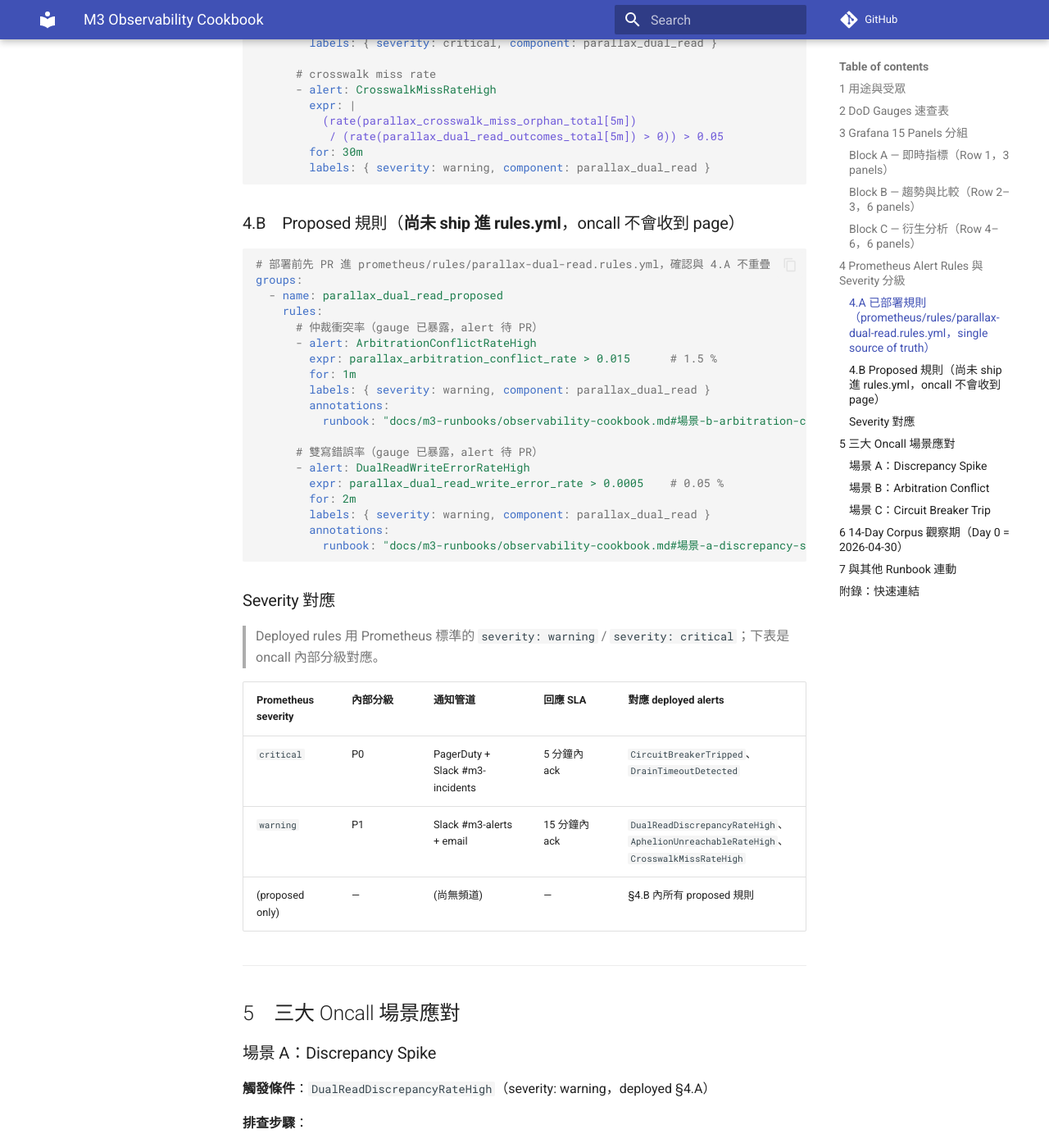
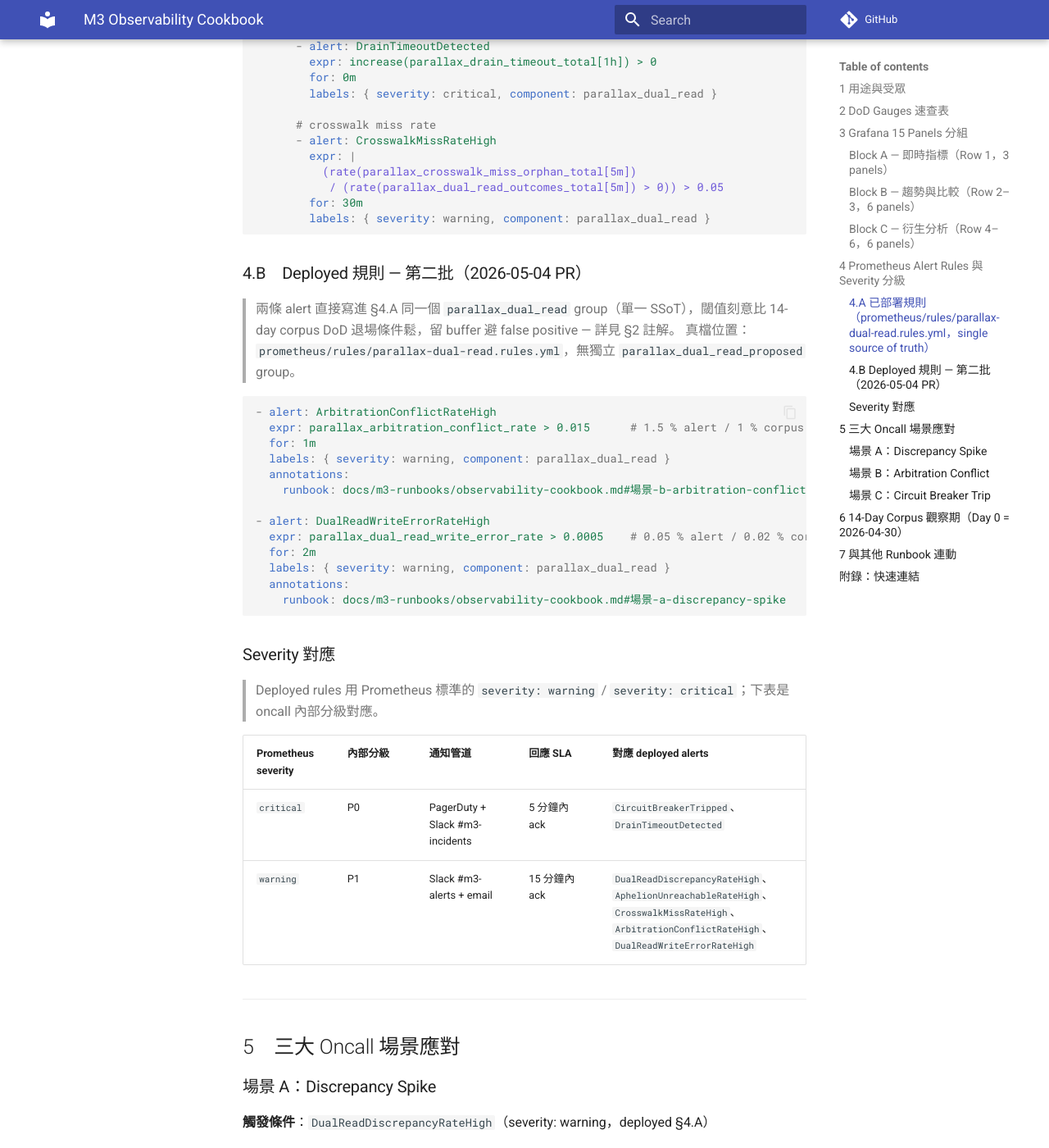
Before and after one commit to Chris97924/parallax-kernel, an MkDocs documentation site: the page built from docs/m3-runbooks/observability-cookbook.md, in a window 1280 px wide and 1400 px high, scrolled down 4397 px. Shown: the whole window at 82% size. Built offline with MkDocs 1.6.1 and Material for MkDocs 9.7.7, drawn with Linux system fonts in a browser that asks for light colours; comment, search, counter and statistics services are not loaded; some of the changed text lies outside the part shown.

Commit message:
feat(m3-alerts): deploy ArbitrationConflictRateHigh + DualReadWriteErrorRateHigh (#36)
* feat(m3-alerts): deploy ArbitrationConflictRateHigh + DualReadWriteErrorRateHigh

Closes the M3 corpus observability gap: gauges have been emitted by
parallax/server/routes/metrics.py:380-390 since Story 6 shipped, but no
alert rule was paging oncall when they crossed thresholds. Without these
two rules, a corpus-period breach silently passes — 14-day DoD becomes
unverifiable.

Both rules ride the existing `parallax_dual_read` group (single SSoT,
no separate proposed group). Alert thresholds are intentionally looser
than the 14-day corpus DoD exit thresholds to leave a buffer against
false positives during normal operation:

  ArbitrationConflictRateHigh : alert > 1.5 %  / DoD exit < 1 %
  DualReadWriteErrorRateHigh  : alert > 0.05 % / DoD exit < 0.02 %

Cookbook §2 / §3 / §4 / §5 updated to drop the "⏳ proposed" markers
and reflect the deployed state. The legacy `parallax_dual_read_proposed`
group YAML in §4.B is removed — single source of truth is rules.yml.

Verification:
  python -m pytest tests/router/  → 484 passed, 4 xfailed
  ruff check prometheus/           → All checks passed
  yaml.safe_load                   → 1 group, 7 rules valid

Acceptance: docs/m4-prep/stage-0-preflight-checklist.md §2 — two rows
(arbitration_conflict / write_error) move from gauge-only to gauge+alert.

* fix(m3-alerts): drop runbook annotation, fold runbook ref into description

Address PR #36 critic finding (MEDIUM-1): GitHub markdown slugger
collapses fullwidth colon + space into the next CJK token, so the slug
for '### 場景 A：Discrepancy Spike' on main-next renders as
'場景-adiscrepancy-spike' (no hyphen between 'a' and 'discrepancy'),
making the original annotation URL '#場景-a-discrepancy-spike' a 404.

Confirmed via repo render (curl https://github.com/.../observability-cookbook.md):
  id=user-content-場景-adiscrepancy-spike
  id=user-content-場景-barbitration-conflict
  id=user-content-場景-ccircuit-breaker-trip

Two safe fixes existed:
  (a) match the actual slug, but it would drift if GitHub's slugger changes.
  (b) drop the annotation, fold the runbook ref into description prose.

Choosing (b) — matches the convention of the existing 5 alerts in this
file (DualReadDiscrepancyRateHigh / CrosswalkMissRateHigh / etc.) which
all reference the runbook only in description, never via annotation.
Single style, no anchor risk.

````diff
--- a/docs/m3-runbooks/observability-cookbook.md
+++ b/docs/m3-runbooks/observability-cookbook.md
@@ -26,15 +26,15 @@
 | # | Gauge 名稱 | Gauge 部署 | Alert 部署 | Alert 閾值（已部署）/ Rationale |
 |---|-----------|-----------|-----------|-------------------------------|
 | 1 | `parallax_dual_read_discrepancy_rate` | ✅ | ✅ `DualReadDiscrepancyRateHigh` | `> 0.001`（0.1 %）for 30m / severity warning（對齊 M3 DoD 的 0.1 % 門檻） |
-| 2 | `parallax_arbitration_conflict_rate` | ✅ | ⏳ proposed `ArbitrationConflictRateHigh` | gauge 已暴露；alert YAML 在 §4.B，待 PR 進 rules.yml |
-| 3 | `parallax_dual_read_write_error_rate` | ✅ | ⏳ proposed `DualReadWriteErrorRateHigh` | gauge 已暴露；alert YAML 在 §4.B，待 PR 進 rules.yml |
+| 2 | `parallax_arbitration_conflict_rate` | ✅ | ✅ `ArbitrationConflictRateHigh` | `> 0.015`（1.5 %）for 1m / severity warning（alert 較鬆，留 0.5 % buffer 對 14-day corpus DoD 的 1 % 退場條件） |
+| 3 | `parallax_dual_read_write_error_rate` | ✅ | ✅ `DualReadWriteErrorRateHigh` | `> 0.0005`（0.05 %）for 2m / severity warning（alert 較鬆，留 0.03 % buffer 對 corpus DoD 的 0.02 %） |
 | 4 | `parallax_aphelion_unreachable_rate` | ✅ | ✅ `AphelionUnreachableRateHigh` | `> 0.01`（1 %）for 5m / severity warning（5 min 內持續即將觸發 circuit breaker） |
 | 5 | `parallax_crosswalk_miss_orphan_total` / `parallax_dual_read_outcomes_total` | ✅ | ✅ `CrosswalkMissRateHigh` | rate 比 `> 0.05`（5 %）for 30m / severity warning |
 | 6 | `parallax_circuit_breaker_tripped_total` | ✅ | ✅ `CircuitBreakerTripped` | `increase[10m] > 0` for 0m / severity critical（單調 counter，**沒有 72h windowed gauge**） |
 
 > **重要修正**：
 > - 不存在 `circuit_open_count_72h` gauge，請改用 `parallax_circuit_breaker_tripped_total` counter + `increase[Xh]` 表達式。
-> - `parallax_arbitration_conflict_rate` 與 `parallax_dual_read_write_error_rate` gauge 已暴露（`parallax/server/routes/metrics.py:380-390`），但 `parallax-dual-read.rules.yml` 尚無對應 alert rule；§4.B 為 proposed YAML，部署前需 PR。
+> - `parallax_arbitration_conflict_rate` 與 `parallax_dual_read_write_error_rate` 對應 alert rule 已部署（2026-05-04 PR），閾值 `1.5 %` / `0.05 %` 設計留 buffer 對 14-day corpus DoD 1 % / 0.02 %。
 > - 14-day corpus 退場條件 `< 0.1 %` 對齊 deployed `DualReadDiscrepancyRateHigh > 0.001`。
 
 ---
@@ -48,8 +48,8 @@ Dashboard URL：`https://grafana.internal/d/m3-lane-c-v03/`
 | Panel | 指標來源 | 顯示方式 | 說明 |
 |-------|---------|---------|------|
 | A-1 | `parallax_dual_read_discrepancy_rate` | Stat + sparkline | 即時雙讀不一致率，**紅色閾值線 0.1 %**（對齊 deployed `DualReadDiscrepancyRateHigh`） |
-| A-2 | `parallax_arbitration_conflict_rate` | Stat + sparkline | 即時仲裁衝突率（黃色閾值線 1.5 %，alert ⏳ proposed） |
-| A-3 | `parallax_dual_read_write_error_rate` | Stat + sparkline | 即時雙寫錯誤率（黃色閾值線 0.05 %，alert ⏳ proposed） |
+| A-2 | `parallax_arbitration_conflict_rate` | Stat + sparkline | 即時仲裁衝突率（黃色閾值線 1.5 %，alert deployed `ArbitrationConflictRateHigh`） |
+| A-3 | `parallax_dual_read_write_error_rate` | Stat + sparkline | 即時雙寫錯誤率（黃色閾值線 0.05 %，alert deployed `DualReadWriteErrorRateHigh`） |
 
 > **操作提示**：Block A 是 oncall 每次 alert 觸發時第一眼看到的區域。若三個 panel 均為綠色，可快速排除 M3 本身問題。
 
@@ -83,7 +83,7 @@ Dashboard URL：`https://grafana.internal/d/m3-lane-c-v03/`
 
 ## 4　Prometheus Alert Rules 與 Severity 分級
 
-> 本節分兩段：(A) **已部署**規則直接引用 `prometheus/rules/parallax-dual-read.rules.yml`；(B) **proposed** 規則需另行 PR。閾值以 deployed 為準，若要改採 cookbook 的 P0/P1 tier 必須先動 rules.yml。
+> 本節分兩段：(A) **首批 deployed** 規則；(B) **第二批 deployed**（2026-05-04 補上 `ArbitrationConflictRateHigh` + `DualReadWriteErrorRateHigh`）。所有 alert 都活在同一個 `parallax_dual_read` group。閾值以 rules.yml 為準。
 
 ### 4.A　已部署規則（`prometheus/rules/parallax-dual-read.rules.yml`，single source of truth）
 
@@ -125,28 +125,25 @@ groups:
         labels: { severity: warning, component: parallax_dual_read }
 ```
 
-### 4.B　Proposed 規則（**尚未 ship 進 rules.yml**，oncall 不會收到 page）
+### 4.B　Deployed 規則 — 第二批（2026-05-04 PR）
+
+> 兩條 alert 直接寫進 §4.A 同一個 `parallax_dual_read` group（單一 SSoT），閾值刻意比 14-day corpus DoD 退場條件鬆，留 buffer 避 false positive — 詳見 §2 註解。
+> 真檔位置：`prometheus/rules/parallax-dual-read.rules.yml`，無獨立 `parallax_dual_read_proposed` group。
 
 ```yaml
-# 部署前先 PR 進 prometheus/rules/parallax-dual-read.rules.yml，確認與 4.A 不重疊
-groups:
-  - name: parallax_dual_read_proposed
-    rules:
-      # 仲裁衝突率（gauge 已暴露，alert 待 PR）
-      - alert: ArbitrationConflictRateHigh
-        expr: parallax_arbitration_conflict_rate > 0.015      # 1.5 %
-        for: 1m
-        labels: { severity: warning, component: parallax_dual_read }
-        annotations:
-          runbook: "docs/m3-runbooks/observability-cookbook.md#場景-b-arbitration-conflict"
+- alert: ArbitrationConflictRateHigh
+  expr: parallax_arbitration_conflict_rate > 0.015      # 1.5 % alert / 1 % corpus DoD
+  for: 1m
+  labels: { severity: warning, component: parallax_dual_read }
+  annotations:
+    runbook: docs/m3-runbooks/observability-cookbook.md#場景-b-arbitration-conflict
 
-      # 雙寫錯誤率（gauge 已暴露，alert 待 PR）
-      - alert: DualReadWriteErrorRateHigh
-        expr: parallax_dual_read_write_error_rate > 0.0005    # 0.05 %
-        for: 2m
-        labels: { severity: warning, component: parallax_dual_read }
-        annotations:
-          runbook: "docs/m3-runbooks/observability-cookbook.md#場景-a-discrepancy-spike"
+- alert: DualReadWriteErrorRateHigh
+  expr: parallax_dual_read_write_error_rate > 0.0005    # 0.05 % alert / 0.02 % corpus DoD
+  for: 2m
+  labels: { severity: warning, component: parallax_dual_read }
+  annotations:
+    runbook: docs/m3-runbooks/observability-cookbook.md#場景-a-discrepancy-spike
 ```
 
 ### Severity 對應
@@ -156,8 +153,7 @@ groups:
 | Prometheus severity | 內部分級 | 通知管道 | 回應 SLA | 對應 deployed alerts |
 |---|---|---|---|---|
 | `critical` | P0 | PagerDuty + Slack #m3-incidents | 5 分鐘內 ack | `CircuitBreakerTripped`、`DrainTimeoutDetected` |
-| `warning` | P1 | Slack #m3-alerts + email | 15 分鐘內 ack | `DualReadDiscrepancyRateHigh`、`AphelionUnreachableRateHigh`、`CrosswalkMissRateHigh` |
-| (proposed only) | — | (尚無頻道) | — | §4.B 內所有 proposed 規則 |
+| `warning` | P1 | Slack #m3-alerts + email | 15 分鐘內 ack | `DualReadDiscrepancyRateHigh`、`AphelionUnreachableRateHigh`、`CrosswalkMissRateHigh`、`ArbitrationConflictRateHigh`、`DualReadWriteErrorRateHigh` |
 
 ---
 
@@ -180,7 +176,7 @@ groups:
 
 ### 場景 B：Arbitration Conflict
 
-**觸發條件**：`ArbitrationConflictRateHigh`（severity: warning，§4.B proposed — gauge ✅，alert ⏳ 待 PR）
+**觸發條件**：`ArbitrationConflictRateHigh`（severity: warning，deployed §4.B）
 
 **排查步驟**：
 
````
Also changed, not shown: 1 other file.
